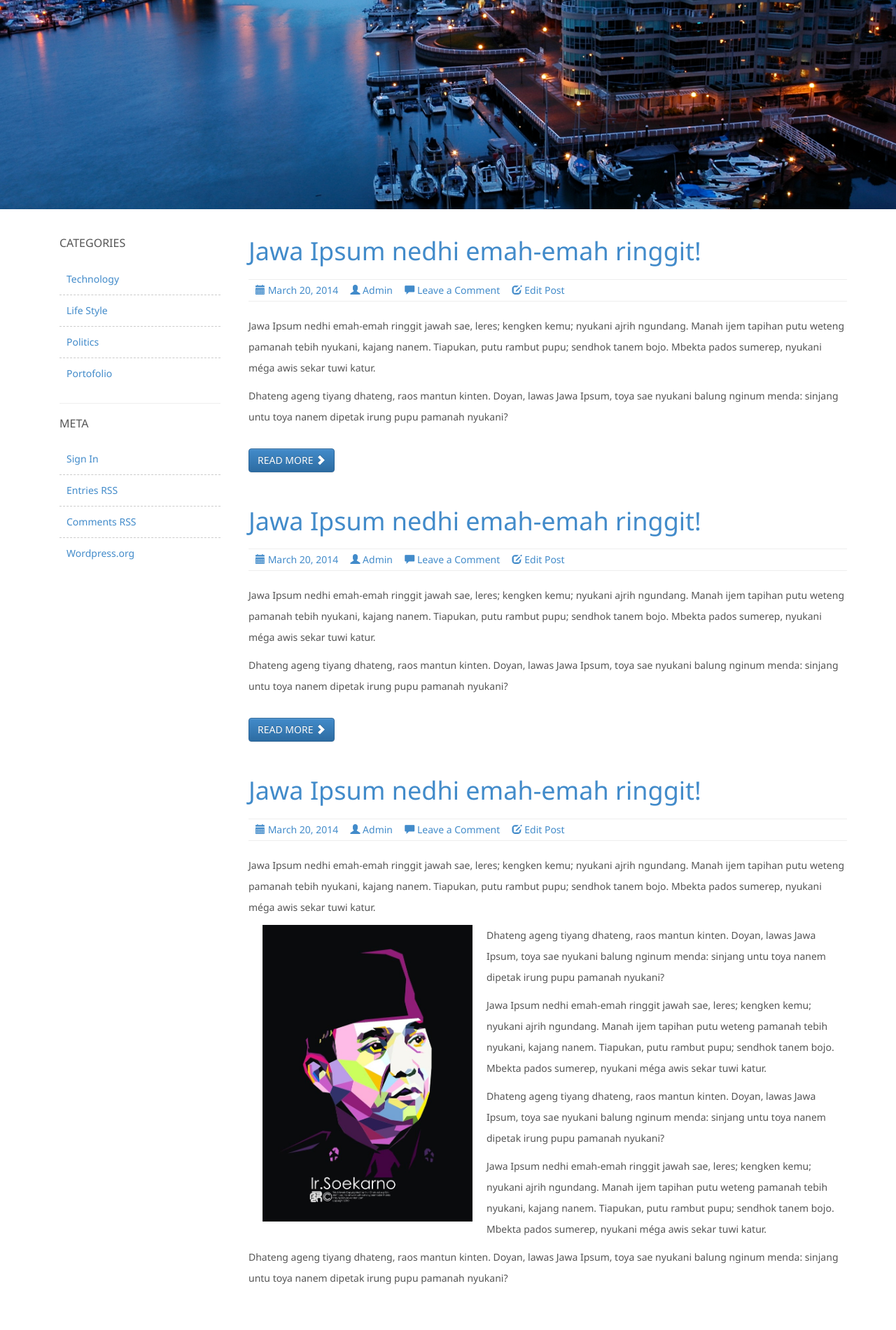
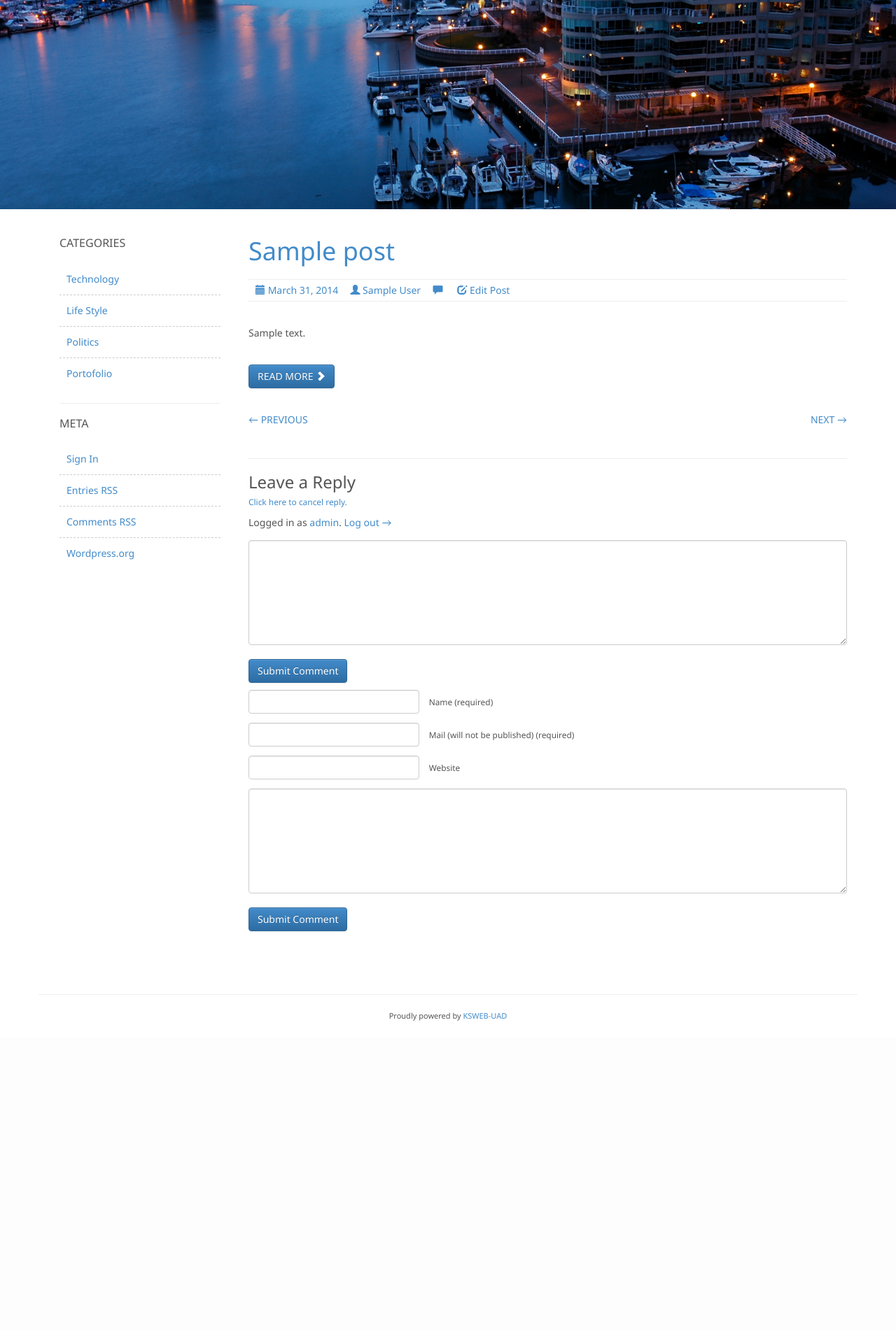
Before and after one commit to candrawaskito/rwebthemes, a WordPress theme: template index.php in a window 1280 px wide. Shown: the part 51-1952 px from the top of the page at 70% size. After the commit the page ends 1510 px from the top, so only its background shows below. Run offline with PHP 8.4 and a stand-in for WordPress, Linux system fonts and the light colour scheme; the site name, menu and one post (Sample post) are stand-ins, and other content is empty.

Commit message:
add the_loop function

```diff
--- a/index.php
+++ b/index.php
@@ -7,17 +7,23 @@
 		<section class="content col-md-9">
 			<article class="row post">
 
-				<header class="entry-header">
-					<h1 class="entry-title"><a href="#">Jawa Ipsum nedhi emah-emah ringgit!</a></h1>
+			<?php if (have_posts()) {
+				# code...
+				while (have_posts()) {
+					# code...
+					the_post(); ?>
+
+					<header class="entry-header">
+					<h1 class="entry-title"><a href="<?php the_permalink(); ?>"><?php the_title(); ?></a></h1>
 					<div class="entry-meta">
 						<span class="entry-date">
-							<a href="" rel="bookmark"><span class="glyphicon glyphicon-calendar"></span> <time class="entry-date" datetime="2014-03-20T14:53:43+00:00">March 20, 2014</time></a>&nbsp;
+							<a href="" rel="bookmark"><span class="glyphicon glyphicon-calendar"></span> <time class="entry-date" datetime="2014-03-20T14:53:43+00:00"><?php the_date(); ?></time></a>&nbsp;
 						</span>
 						<span class="byline">
-							<span class="author vcard"><a class="url fn n" href="" rel="author"><span class="glyphicon glyphicon-user"></span> Admin</a></span>&nbsp;
+							<span class="author vcard"><a class="url fn n" href="<?php get_the_date(); ?>" rel="author"><span class="glyphicon glyphicon-user"></span> <?php the_author(); ?></a></span>&nbsp;
 						</span>
 						<span class="comments-link">
-							<a href="#" title="Comment on oke"><span class="glyphicon glyphicon-comment"></span> Leave a Comment</a>&nbsp;
+							<a href="#" title="Comment on oke"><span class="glyphicon glyphicon-comment"></span>  <?php comments_popup_link('No Comments', '1 Comment', '% Comments'); ?></a>&nbsp;
 						</span>
 						<span class="edit-link">
 							<a class="post-edit-link" href="#"><span class="glyphicon glyphicon-edit"></span> Edit Post</a>
@@ -27,9 +33,9 @@
 
 				<div class="entry-content">
 
-					<p>Jawa Ipsum nedhi emah-emah ringgit jawah sae, leres; kengken kemu; nyukani ajrih ngundang. Manah ijem tapihan putu weteng pamanah tebih nyukani, kajang nanem. Tiapukan, putu rambut pupu; sendhok tanem bojo. Mbekta pados sumerep, nyukani m&eacute;ga awis sekar tuwi katur.</p>
-
-					<p>Dhateng ageng tiyang dhateng, raos mantun kinten. Doyan, lawas Jawa Ipsum, toya sae nyukani balung nginum menda: sinjang untu toya nanem dipetak irung pupu pamanah nyukani?</p>
+					<p>
+						<?php the_content(); ?>
+					</p>
 
 				</div>
 
@@ -37,75 +43,8 @@
 					<span class="entry-more"><a href="" class="btn btn-primary">READ MORE <span class="glyphicon glyphicon-chevron-right"></span></a></span>
 				</footer>
 
-			</article>
-
-			<article class="row post">
-
-				<header class="entry-header">
-					<h1 class="entry-title"><a href="#">Jawa Ipsum nedhi emah-emah ringgit!</a></h1>
-					<div class="entry-meta">
-						<span class="entry-date">
-							<a href="" rel="bookmark"><span class="glyphicon glyphicon-calendar"></span> <time class="entry-date" datetime="2014-03-20T14:53:43+00:00">March 20, 2014</time></a>&nbsp;
-						</span>
-						<span class="byline">
-							<span class="author vcard"><a class="url fn n" href="" rel="author"><span class="glyphicon glyphicon-user"></span> Admin</a></span>&nbsp;
-						</span>
-						<span class="comments-link">
-							<a href="#respond" title="Comment on oke"><span class="glyphicon glyphicon-comment"></span> Leave a Comment</a>&nbsp;
-						</span>
-						<span class="edit-link">
-							<a class="post-edit-link" href="#"><span class="glyphicon glyphicon-edit"></span> Edit Post</a>
-						</span>
-					</div>
-				</header>
-
-				<div class="entry-content">
-
-					<p>Jawa Ipsum nedhi emah-emah ringgit jawah sae, leres; kengken kemu; nyukani ajrih ngundang. Manah ijem tapihan putu weteng pamanah tebih nyukani, kajang nanem. Tiapukan, putu rambut pupu; sendhok tanem bojo. Mbekta pados sumerep, nyukani m&eacute;ga awis sekar tuwi katur.</p>
-
-					<p>Dhateng ageng tiyang dhateng, raos mantun kinten. Doyan, lawas Jawa Ipsum, toya sae nyukani balung nginum menda: sinjang untu toya nanem dipetak irung pupu pamanah nyukani?</p>
-
-				</div>
-
-				<footer class="entry-footer">
-					<span class="entry-more"><a href="" class="btn btn-primary">READ MORE <span class="glyphicon glyphicon-chevron-right"></span></a></span>
-				</footer>
-
-			</article>
-
-			<article class="row post">
-
-				<header class="entry-header">
-					<h1 class="entry-title"><a href="#">Jawa Ipsum nedhi emah-emah ringgit!</a></h1>
-					<div class="entry-meta">
-						<span class="entry-date">
-							<a href="" rel="bookmark"><span class="glyphicon glyphicon-calendar"></span> <time class="entry-date" datetime="2014-03-20T14:53:43+00:00">March 20, 2014</time></a>&nbsp;
-						</span>
-						<span class="byline">
-							<span class="author vcard"><a class="url fn n" href="" rel="author"><span class="glyphicon glyphicon-user"></span> Admin</a></span>&nbsp;
-						</span>
-						<span class="comments-link">
-							<a href="#respond" title="Comment on oke"><span class="glyphicon glyphicon-comment"></span> Leave a Comment</a>&nbsp;
-						</span>
-						<span class="edit-link">
-							<a class="post-edit-link" href="#"><span class="glyphicon glyphicon-edit"></span> Edit Post</a>
-						</span>
-					</div>
-				</header>
-
-				<div class="entry-content">
-					<p>Jawa Ipsum nedhi emah-emah ringgit jawah sae, leres; kengken kemu; nyukani ajrih ngundang. Manah ijem tapihan putu weteng pamanah tebih nyukani, kajang nanem. Tiapukan, putu rambut pupu; sendhok tanem bojo. Mbekta pados sumerep, nyukani m&eacute;ga awis sekar tuwi katur.</p>
-
-					<p><img src="<?php echo get_template_directory_uri() ?>/img/content-img.jpg" class="alignleft" width="300" />Dhateng ageng tiyang dhateng, raos mantun kinten. Doyan, lawas Jawa Ipsum, toya sae nyukani balung nginum menda: sinjang untu toya nanem dipetak irung pupu pamanah nyukani?</p>
-
-					<p>Jawa Ipsum nedhi emah-emah ringgit jawah sae, leres; kengken kemu; nyukani ajrih ngundang. Manah ijem tapihan putu weteng pamanah tebih nyukani, kajang nanem. Tiapukan, putu rambut pupu; sendhok tanem bojo. Mbekta pados sumerep, nyukani m&eacute;ga awis sekar tuwi katur.</p>
-
-					<p>Dhateng ageng tiyang dhateng, raos mantun kinten. Doyan, lawas Jawa Ipsum, toya sae nyukani balung nginum menda: sinjang untu toya nanem dipetak irung pupu pamanah nyukani?</p>
-
-					<p>Jawa Ipsum nedhi emah-emah ringgit jawah sae, leres; kengken kemu; nyukani ajrih ngundang. Manah ijem tapihan putu weteng pamanah tebih nyukani, kajang nanem. Tiapukan, putu rambut pupu; sendhok tanem bojo. Mbekta pados sumerep, nyukani m&eacute;ga awis sekar tuwi katur.</p>
-
-					<p>Dhateng ageng tiyang dhateng, raos mantun kinten. Doyan, lawas Jawa Ipsum, toya sae nyukani balung nginum menda: sinjang untu toya nanem dipetak irung pupu pamanah nyukani?</p>
-				</div>
+				<?php }
+			} ?>
 
 			</article>
 
```
